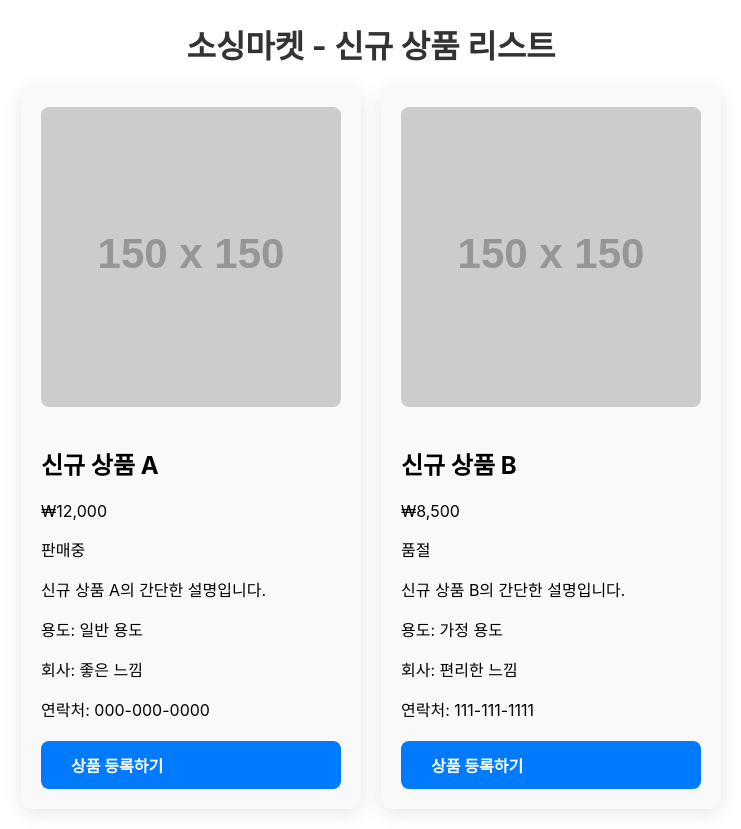
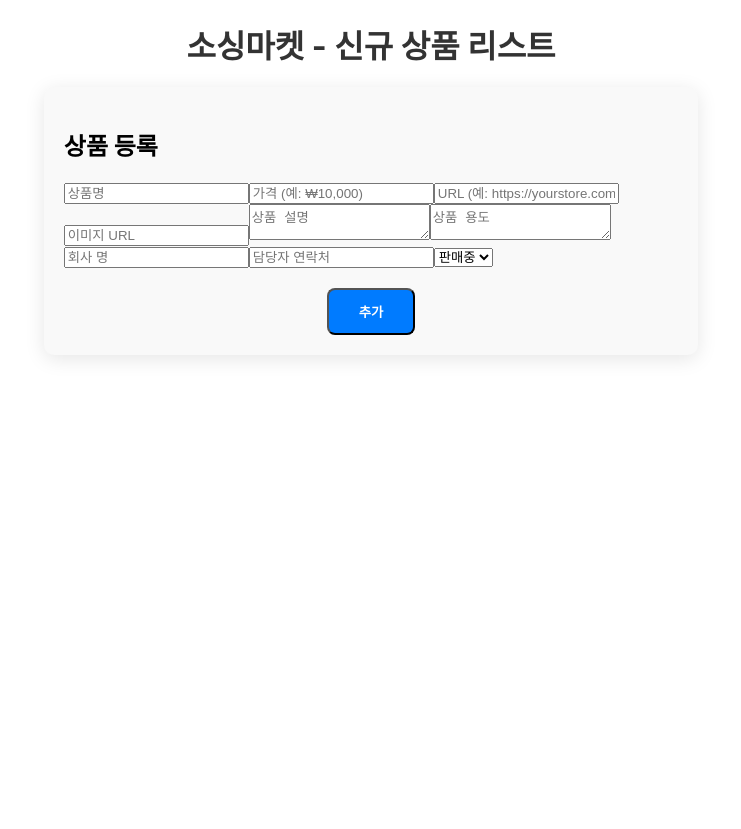
Before and after one commit to james1814eng/sourcing-market, a React (Create React App) app: page /add in a window 1280 px wide. Shown: the whole page, without its empty margins (269-1010 px from the left). After the commit the page ends 800 px from the top, so only its background shows below. Built offline with nearby package versions, Linux system fonts and the light colour scheme.

Commit message:
상품 리스트 및 등록 폼 파일 추가

```diff
--- a/src/App.css
+++ b/src/App.css
@@ -1,4 +1,4 @@
-/* 기본 컨테이너 스타일 */
+/* src/App.css */
 .container {
   width: 80%;
   margin: 0 auto;
@@ -56,3 +56,31 @@ h1 {
 .add-product-button:hover {
   background-color: #0056b3;
 }
+
+/* 시작 버튼 스타일 */
+.start-button {
+  margin-top: 20px;
+  background-color: #007bff;
+  color: #fff;
+  padding: 10px 20px;
+  border-radius: 8px;
+  text-decoration: none;
+  font-weight: bold;
+  cursor: pointer;
+  transition: background-color 0.3s;
+}
+
+.start-button:hover {
+  background-color: #0056b3;
+}
+
+/* 상품 등록 폼 스타일 */
+.form-container {
+  width: 60%;
+  margin: 0 auto;
+  text-align: left;
+  background-color: #f9f9f9;
+  padding: 20px;
+  border-radius: 10px;
+  box-shadow: 0 4px 20px rgba(0, 0, 0, 0.1);
+}
--- a/src/App.js
+++ b/src/App.js
@@ -1,53 +1,21 @@
-import React, { useState } from "react";
+// src/App.js
+import React from "react";
+import { BrowserRouter as Router, Routes, Route } from "react-router-dom";
+import ProductList from "./ProductList";
+import ProductForm from "./ProductForm";
 import "./App.css";
 
 function App() {
-  const [products, setProducts] = useState([
-    {
-      id: 1,
-      name: "신규 상품 A",
-      price: "₩12,000",
-      status: "판매중",
-      description: "신규 상품 A의 간단한 설명입니다.",
-      usage: "일반 용도",
-      company: "좋은 느낌",
-      contact: "000-000-0000",
-      imageUrl: "https://via.placeholder.com/150",
-    },
-    {
-      id: 2,
-      name: "신규 상품 B",
-      price: "₩8,500",
-      status: "품절",
-      description: "신규 상품 B의 간단한 설명입니다.",
-      usage: "가정 용도",
-      company: "편리한 느낌",
-      contact: "111-111-1111",
-      imageUrl: "https://via.placeholder.com/150",
-    },
-  ]);
-
   return (
-    <div className="container">
-      <h1>소싱마켓 - 신규 상품 리스트</h1>
-      <div className="product-list">
-        {products.map((product) => (
-          <div key={product.id} className="product-card">
-            <img src={product.imageUrl} alt={product.name} />
-            <h2>{product.name}</h2>
-            <p>{product.price}</p>
-            <p>{product.status}</p>
-            <p>{product.description}</p>
-            <p>용도: {product.usage}</p>
-            <p>회사: {product.company}</p>
-            <p>연락처: {product.contact}</p>
-            <a href="/add" className="add-product-button">
-              상품 등록하기
-            </a>
-          </div>
-        ))}
+    <Router>
+      <div className="container">
+        <h1>소싱마켓 - 신규 상품 리스트</h1>
+        <Routes>
+          <Route path="/" element={<ProductList />} />
+          <Route path="/add" element={<ProductForm />} />
+        </Routes>
       </div>
-    </div>
+    </Router>
   );
 }
 
--- /dev/null
+++ b/src/ProductForm.js
@@ -0,0 +1,26 @@
+// src/ProductForm.js
+import React from "react";
+import "./App.css";
+
+function ProductForm() {
+  return (
+    <div className="form-container">
+      <h2>상품 등록</h2>
+      <input type="text" placeholder="상품명" />
+      <input type="text" placeholder="가격 (예: ₩10,000)" />
+      <input type="text" placeholder="URL (예: https://yourstore.com)" />
+      <input type="text" placeholder="이미지 URL" />
+      <textarea placeholder="상품 설명"></textarea>
+      <textarea placeholder="상품 용도"></textarea>
+      <input type="text" placeholder="회사 명" />
+      <input type="text" placeholder="담당자 연락처" />
+      <select>
+        <option value="판매중">판매중</option>
+        <option value="품절">품절</option>
+      </select>
+      <button className="add-product-button">추가</button>
+    </div>
+  );
+}
+
+export default ProductForm;
--- /dev/null
+++ b/src/ProductList.js
@@ -0,0 +1,53 @@
+// src/ProductList.js
+import React from "react";
+import { Link } from "react-router-dom";
+import "./App.css";
+
+function ProductList() {
+  const products = [
+    {
+      id: 1,
+      name: "신규 상품 A",
+      price: "₩12,000",
+      status: "판매중",
+      description: "신규 상품 A의 간단한 설명입니다.",
+      usage: "일반 용도",
+      company: "좋은 느낌",
+      contact: "000-000-0000",
+      imageUrl: "https://via.placeholder.com/150",
+    },
+    {
+      id: 2,
+      name: "신규 상품 B",
+      price: "₩8,500",
+      status: "품절",
+      description: "신규 상품 B의 간단한 설명입니다.",
+      usage: "가정 용도",
+      company: "편리한 느낌",
+      contact: "111-111-1111",
+      imageUrl: "https://via.placeholder.com/150",
+    },
+  ];
+
+  return (
+    <div className="product-list">
+      {products.map((product) => (
+        <div key={product.id} className="product-card">
+          <img src={product.imageUrl} alt={product.name} />
+          <h2>{product.name}</h2>
+          <p>{product.price}</p>
+          <p>{product.status}</p>
+          <p>{product.description}</p>
+          <p>용도: {product.usage}</p>
+          <p>회사: {product.company}</p>
+          <p>연락처: {product.contact}</p>
+          <Link to="/add" className="add-product-button">
+            상품 등록하기
+          </Link>
+        </div>
+      ))}
+    </div>
+  );
+}
+
+export default ProductList;
```
